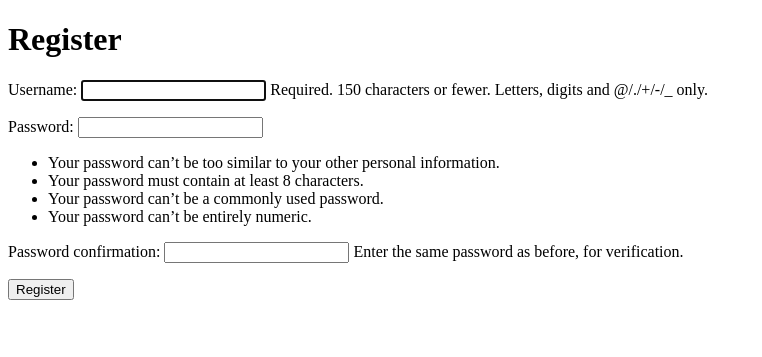
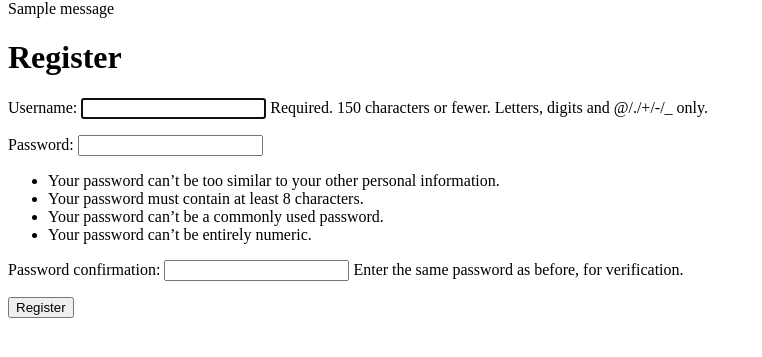
Before and after one commit to xmarcelx2018-cmd/expedition_33_wiki, a Django app: page /wiki/register/ in a window 1280 px wide. Shown: the part 26-383 px from the top of the page, without its empty margins (0-762 px from the left). Run offline with Django 4.2, Linux system fonts and the light colour scheme; one stand-in notice (Sample message) is shown; parts of the project's set-up code (start-up, migrations or seed data) failed here and were passed over.

Commit message:
Add success messages for wiki CRUD actions

```diff
--- a/templates/base.html
+++ b/templates/base.html
@@ -25,7 +25,15 @@
         <a href="{% url 'login' %}">LOGIN</a>
     {% endif %}
 </nav>
-
+{% if messages %}
+    <div class="container">
+        {% for message in messages %}
+            <div>
+                {{ message }}
+            </div>
+        {% endfor %}
+    </div>
+{% endif %}
     {% block content %}
     {% endblock %}
 
--- a/wiki/views.py
+++ b/wiki/views.py
@@ -1,3 +1,4 @@
+from django.contrib import messages
 from django.contrib.auth.forms import UserCreationForm
 from django.shortcuts import render, redirect
 from django.contrib.auth.mixins import LoginRequiredMixin
@@ -51,6 +52,7 @@ class WikiCreate(LoginRequiredMixin, CreateView):
 
     def form_valid(self, form):
         form.instance.author = self.request.user
+        messages.success(self.request, "Wiki entry created successfully!")
         return super().form_valid(form)
 
     def get_success_url(self):
@@ -68,8 +70,13 @@ class WikiUpdate(LoginRequiredMixin, UpdateView):
     def get_queryset(self):
         return WikiEntry.objects.filter(author=self.request.user)
 
+    def form_valid(self, form):
+        messages.success(self.request, "Wiki entry updated successfully!")
+        return super().form_valid(form)
+
     def get_success_url(self):
         return f'/wiki/{self.object.pk}/'
+
 
 class WikiDelete(LoginRequiredMixin, DeleteView):
     """
@@ -82,6 +89,10 @@ class WikiDelete(LoginRequiredMixin, DeleteView):
     def get_queryset(self):
         return WikiEntry.objects.filter(author=self.request.user)
 
+    def form_valid(self, form):
+        messages.success(self.request, "Wiki entry deleted successfully!")
+        return super().form_valid(form)
+
     def get_success_url(self):
         category = self.object.category
 
```
